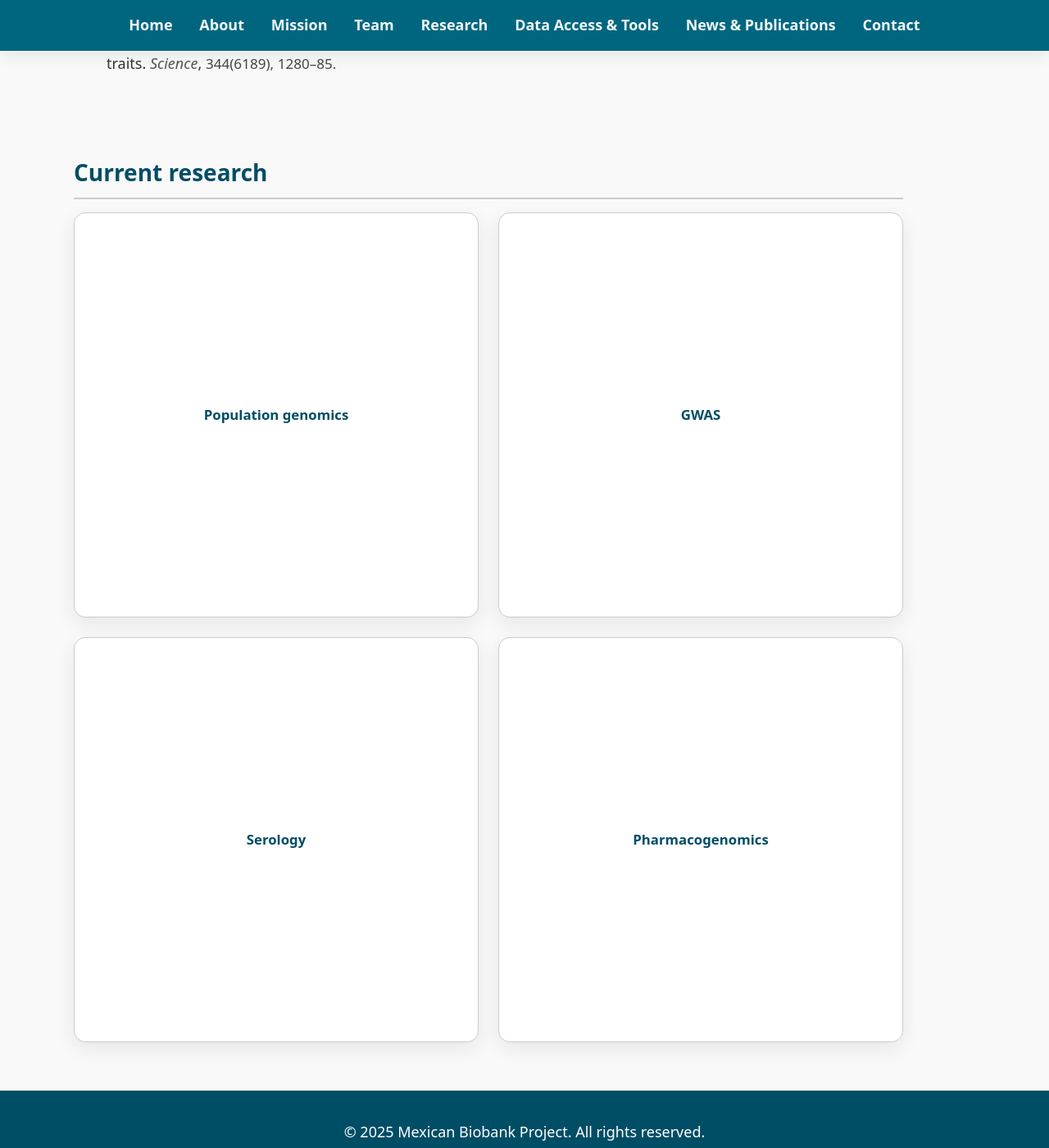
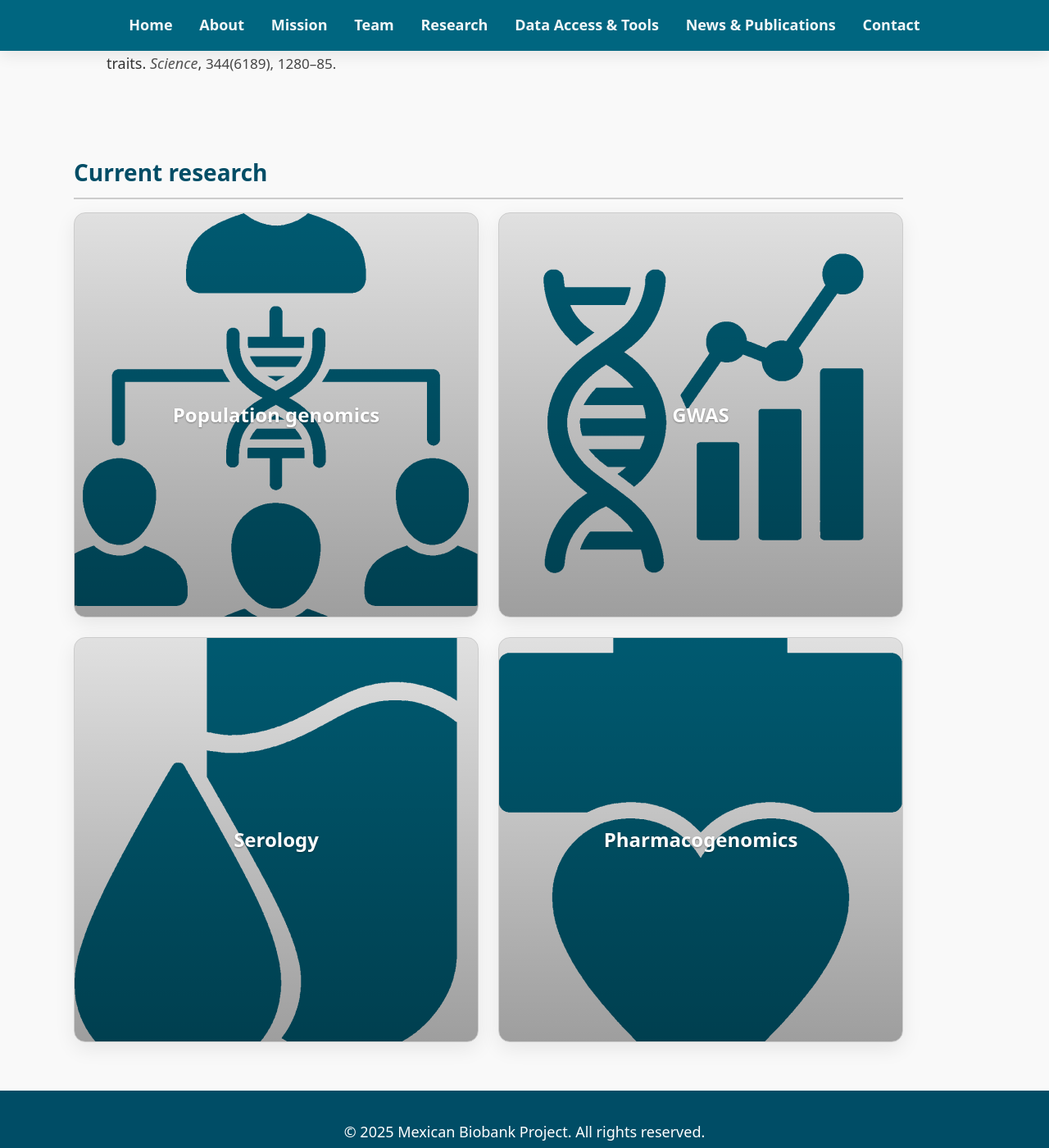
Before and after one commit to morenolab/MexicanBiobank_webpage, a Jekyll site: the page built from pages/research.md, in a window 1280 px wide and 1400 px high, scrolled down 1642 px. Shown: the whole window at 82% size. Built offline with Jekyll 4.4.1, drawn with Linux system fonts in a browser that asks for light colours.

Commit message:
added svg images for research panels

```diff
--- a/assets/css/styles.css
+++ b/assets/css/styles.css
@@ -321,6 +321,8 @@ p a:hover{ color: var(--brand-700); }
 /* ---------- Current Research (sub-page) ---------- */
 #current-research{
   margin: 1.5rem 0 0;
+  /* Slightly larger base text within this section */
+  font-size: clamp(1rem, 0.4vw + 0.95rem, 1.125rem);
 }
 
 .cr-grid{
@@ -331,29 +333,52 @@ p a:hover{ color: var(--brand-700); }
 
 /* Panel card */
 .cr-panel{
-  aspect-ratio: 1 / 1;            /* <-- keeps each panel square */
+  aspect-ratio: 1 / 1;            /* keeps each panel square */
+  position: relative;
   background: var(--card);
   border: 1px solid var(--border);
   border-radius: var(--radius);
   box-shadow: var(--shadow);
-  padding: 1.25rem;
+  padding: 1.35rem;               /* a touch more breathing room */
   display: grid;
-  place-items: center;             /* centers the text */
+  place-items: center;            /* centers the text */
   text-align: center;
-  transition: transform .15s ease, box-shadow .15s ease;
+  transition: transform .2s ease, box-shadow .2s ease, filter .2s ease;
+  overflow: hidden;
+
+  /* Background image support (set --bg-image per panel) */
+  background-image:
+    linear-gradient(to bottom, rgba(0,0,0,.12), rgba(0,0,0,.38)),
+    var(--bg-image, none);
+  background-size: cover;
+  background-position: center;
+  background-repeat: no-repeat;
+
+  /* If an image is present, switch text to light for contrast */
+  color: var(--card);
 }
 
 .cr-panel:hover{
   transform: translateY(-2px);
   box-shadow: 0 12px 28px rgba(0,0,0,.12);
+  filter: saturate(1.05);
 }
 
-/* Centered bold text */
+/* Centered bold text — bigger & responsive */
 .cr-panel .cr-title{
   margin: 0;
   font-weight: 800;
-  font-size: 1.05rem;
-  color: var(--brand-700);
+  /* Up from 1.05rem -> responsive bump */
+  font-size: clamp(1.1rem, 0.8vw + 1rem, 1.5rem);
+  line-height: 1.2;
+  /* If no image, use brand color; with image, keep high contrast */
+  color: color-mix(in oklab, var(--brand-700) 92%, #000 8%);
+}
+
+/* Make sure text stays readable when image is present */
+.cr-panel[style*="--bg-image"] .cr-title{
+  color: #fff;
+  text-shadow: 0 1px 2px rgba(0,0,0,.35);
 }
 
 /* Optional: clickable panels */
@@ -366,6 +391,12 @@ p a:hover{ color: var(--brand-700); }
   outline: none;
   box-shadow: var(--ring);
   border-radius: calc(var(--radius) - 2px);
+}
+
+/* Respect motion preferences */
+@media (prefers-reduced-motion: reduce){
+  .cr-panel{ transition: none; }
+  .cr-panel:hover{ transform: none; filter: none; }
 }
 
 /* Responsive: stack on small screens */
--- a/pages/research.md
+++ b/pages/research.md
@@ -98,9 +98,9 @@ permalink: /research/
         <h2>Current research</h2>
 
         <div class="cr-grid">
-            <article class="cr-panel"><h3 class="cr-title">Population genomics</h3></article>
-            <article class="cr-panel"><h3 class="cr-title">GWAS</h3></article>
-            <article class="cr-panel"><h3 class="cr-title">Serology</h3></article>
-            <article class="cr-panel"><h3 class="cr-title">Pharmacogenomics</h3></article>
+            <article class="cr-panel" style="--bg-image: url('/assets/icons/popgen.svg')"><h3 class="cr-title">Population genomics</h3></article>
+            <article class="cr-panel" style="--bg-image: url('/assets/icons/gwas.svg')"><h3 class="cr-title">GWAS</h3></article>
+            <article class="cr-panel" style="--bg-image: url('/assets/icons/serology.svg')"><h3 class="cr-title">Serology</h3></article>
+            <article class="cr-panel" style="--bg-image: url('/assets/icons/health.svg')"><h3 class="cr-title">Pharmacogenomics</h3></article>
         </div>
 </section>
```
Also changed, not shown: assets/icons/gwas.svg (added), assets/icons/health.svg (added), assets/icons/popgen.svg (added), assets/icons/serology.svg (added).
